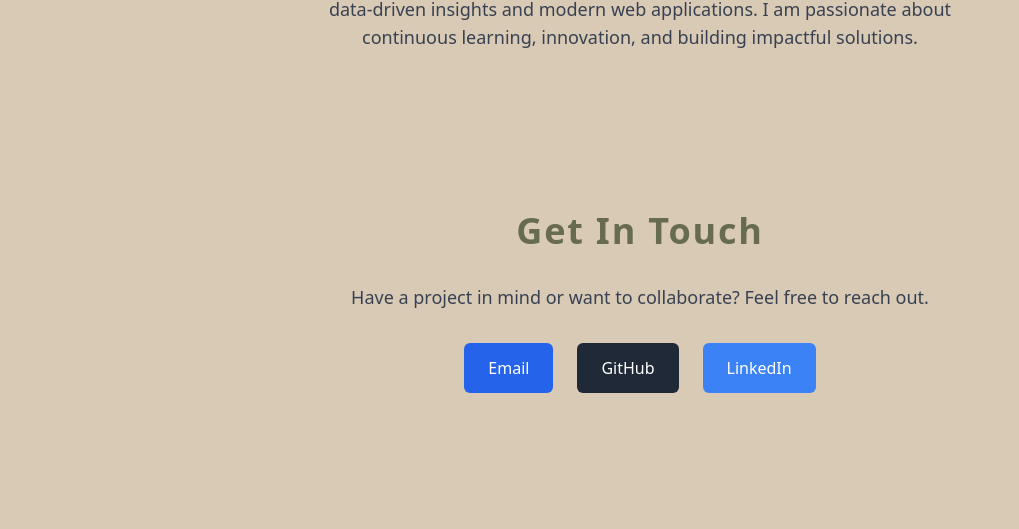
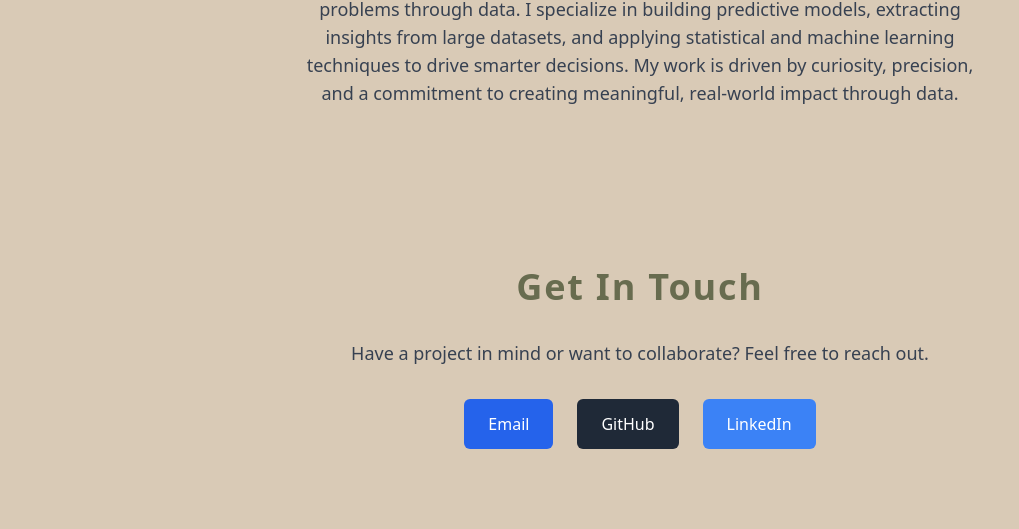
Before and after one commit to enzo253/Portfolio_Website, a website: page index.html in a window 1280 px wide. Shown: the part 1685-2214 px from the top of the page, without its empty margins (0-1019 px from the left). Before the commit the page ends 2158 px from the top, so only its background shows below. Drawn offline with nearby package versions, Linux system fonts and the light colour scheme.

Commit message:
changed bio

```diff
--- a/index.html
+++ b/index.html
@@ -132,10 +132,7 @@
 <section id="about" class="py-20" data-aos="fade-up">
   <h2 class="text-4xl font-bold text-center mb-8 text-[#686c4f] tracking-wider">About Me</h2>
   <p class="text-lg text-gray-700 text-center max-w-2xl mx-auto">
-    Hi, I'm <span class="font-semibold text-gray-900">Enzo Würtele</span>, a data analyst and web developer
-    focused on delivering data-driven insights and modern web applications.
-    I am passionate about continuous learning, innovation, and building impactful solutions.
-  </p>
+    Hi, I'm <span class="font-semibold text-gray-900">Enzo Würtele</span>,  a data scientist passionate about solving complex problems through data. I specialize in building predictive models, extracting insights from large datasets, and applying statistical and machine learning techniques to drive smarter decisions. My work is driven by curiosity, precision, and a commitment to creating meaningful, real-world impact through data.</p>
 </section>
 
 <!-- Contact Section -->
```
